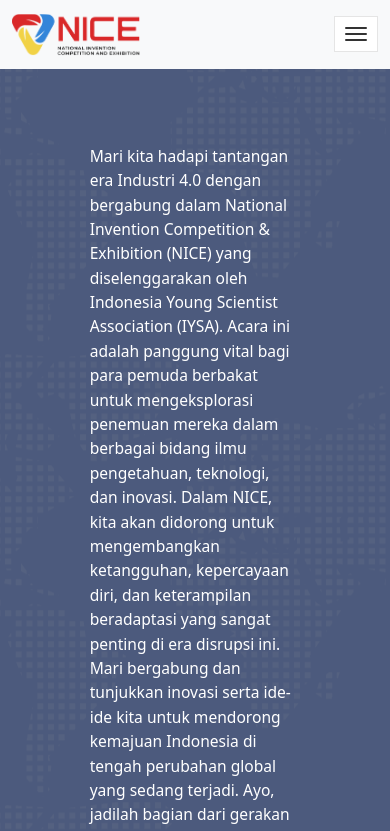
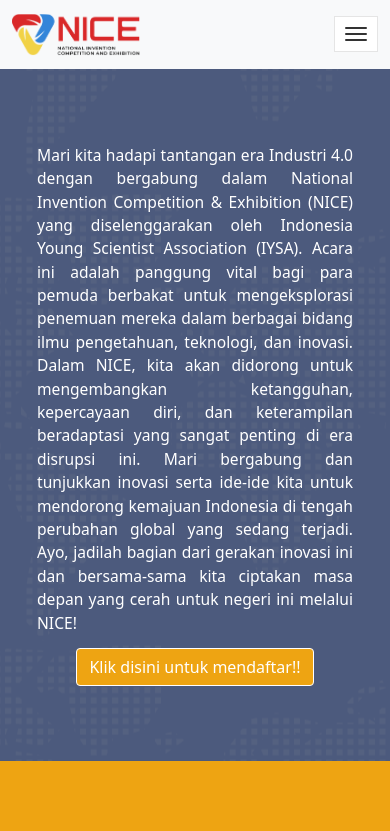
Before and after one commit to iysaofficial/NICEofficial, a React (Vite) app: page / in a window 390 px wide. Shown: the top 831 px of the page. Built offline with nearby package versions, Linux system fonts and the light colour scheme; some icons are missing.

Commit message:
add organized

```diff
--- a/src/assets/css/styles.css
+++ b/src/assets/css/styles.css
@@ -403,9 +403,9 @@
   color: var(--warna-tulisan);
 }
 
-.mainhero-section .wrapper .text a{
-  text-align: justify;
-  font-size: clamp(10px, 4vw, 16px);
+.mainhero-section .wrapper .text{
+  text-align: justify !important;
+  font-size: clamp(10px, 4vw, 14px);
 }
 
   /*------------------------------------------------------------------
--- a/src/components/mainhero.jsx
+++ b/src/components/mainhero.jsx
@@ -4,7 +4,7 @@
         <>
         <section className="mainhero-section">
             <div className="container">
-                <div className="wrapper col-8 mx-auto">
+                <div className="wrapper col-lg-8 mx-auto">
                     <div className="text mb-2">
                         <a>
                             Mari kita hadapi tantangan era Industri 4.0 dengan bergabung dalam National Invention Competition & Exhibition (NICE) yang diselenggarakan oleh Indonesia Young Scientist Association (IYSA). Acara ini adalah panggung vital bagi para pemuda berbakat untuk mengeksplorasi penemuan mereka dalam berbagai bidang ilmu pengetahuan, teknologi, dan inovasi. Dalam NICE, kita akan didorong untuk mengembangkan ketangguhan, kepercayaan diri, dan keterampilan beradaptasi yang sangat penting di era disrupsi ini. Mari bergabung dan tunjukkan inovasi serta ide-ide kita untuk mendorong kemajuan Indonesia di tengah perubahan global yang sedang terjadi. Ayo, jadilah bagian dari gerakan inovasi ini dan bersama-sama kita ciptakan masa depan yang cerah untuk negeri ini melalui NICE!
--- a/src/components/organized.jsx
+++ b/src/components/organized.jsx
@@ -9,9 +9,9 @@
                         <a href="#"><img src="assets/logo/Iysa.png" alt="" class=" img-fluid" /></a>
                         {/* style="width:180px !important; "*/}
                     </div>
-                    {/* <div class="wow fadeInUp">
+                    <div class="wow fadeInUp">
                         <a href="#"><img src="assets/logo/mahsa.png" alt="" class=" img-fluid" /></a>
-                    </div> */}
+                    </div>
                 </div>
                 {/* <h1 class="mt-5 mb-2">Didukung oleh :</h1>
                 <div class="row logos2">
```
Also changed, not shown: index.html (line endings or trailing spaces).
